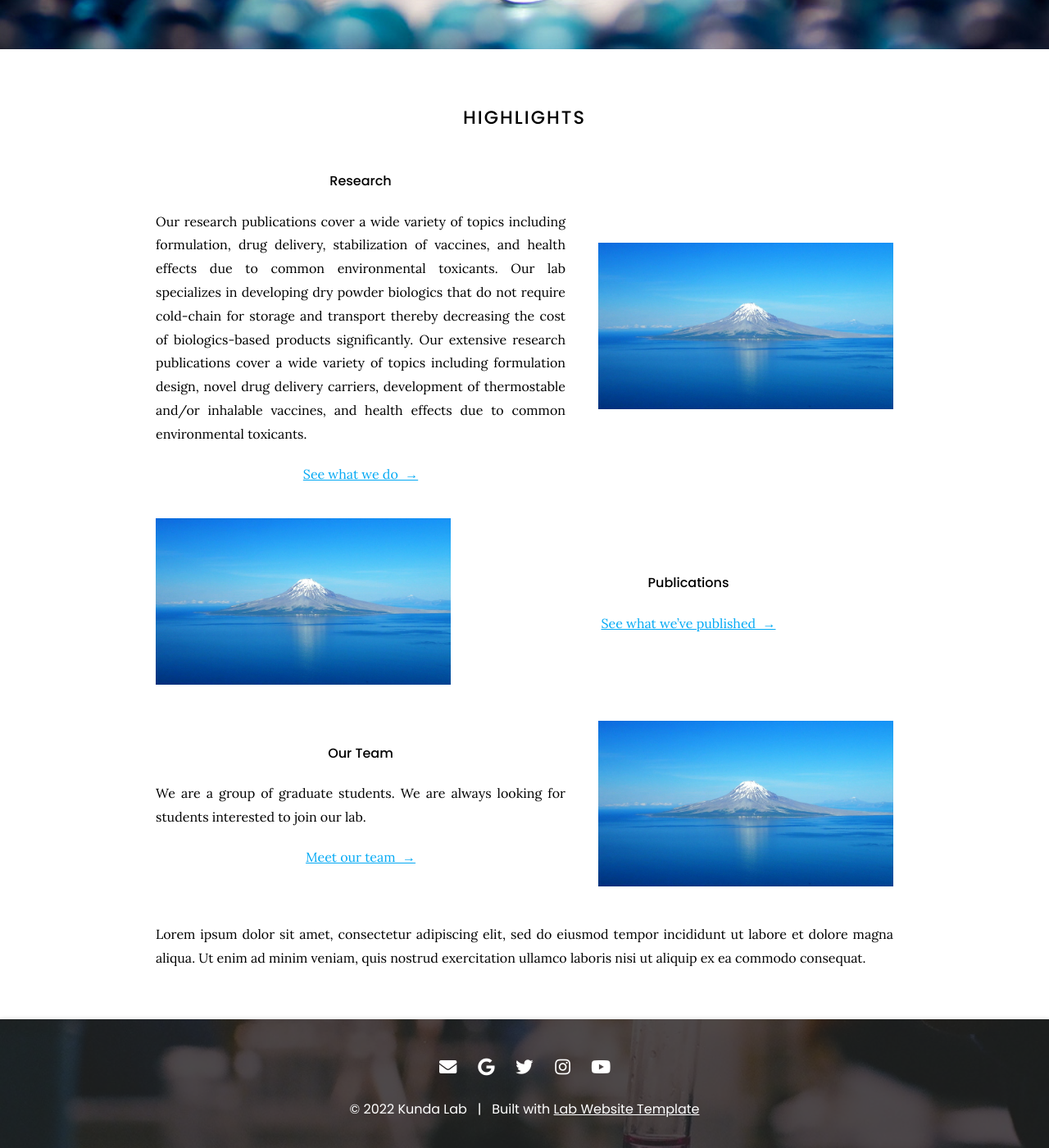
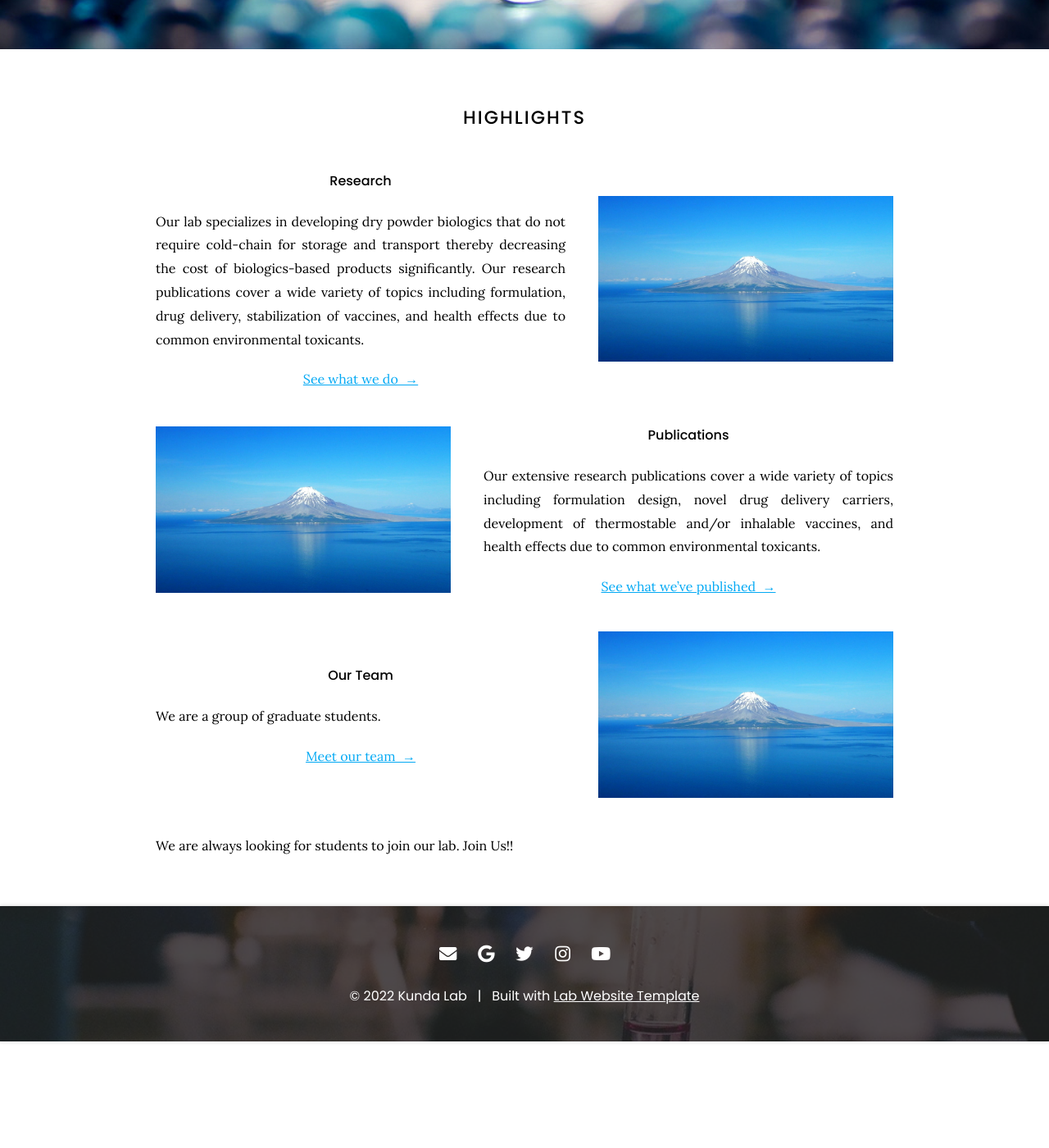
Before and after one commit to ardaram/kunda-lab, a Jekyll site: the page built from index.md, in a window 1280 px wide and 1400 px high, scrolled down 743 px. Shown: the whole window at 82% size. Built offline with Jekyll 4.4.1, drawn with Linux system fonts in a browser that asks for light colours; nearby versions of some CDN libraries; after the commit the page ends 2013 px from its top, so only the background shows below that.

Commit message:
Update index.md

```diff
--- a/index.md
+++ b/index.md
@@ -66,7 +66,7 @@ Our extensive research publications cover a wide variety of topics including for
 %}
 
 {% capture text %}
-We are a group of graduate students. We are always looking for students interested to join our lab.
+We are a group of graduate students.
 
 [Meet our team &nbsp;→](resources)
 {:.center}
@@ -81,5 +81,4 @@ We are a group of graduate students. We are always looking for students interest
 %}
 
 
-Lorem ipsum dolor sit amet, consectetur adipiscing elit, sed do eiusmod tempor incididunt ut labore et dolore magna aliqua.
-Ut enim ad minim veniam, quis nostrud exercitation ullamco laboris nisi ut aliquip ex ea commodo consequat.
+We are always looking for students to join our lab. Join Us!!
```
Also changed, not shown: other parts of index.md (+3 -3 lines).
